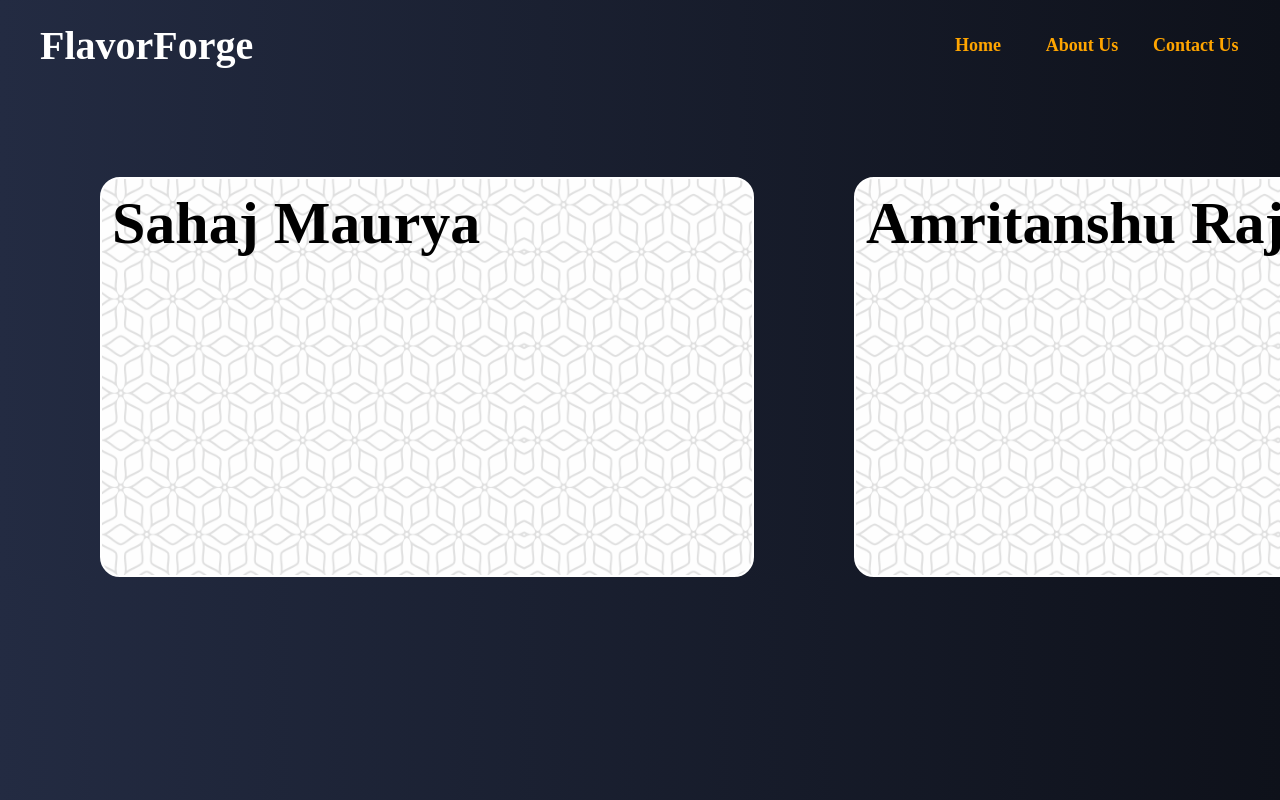
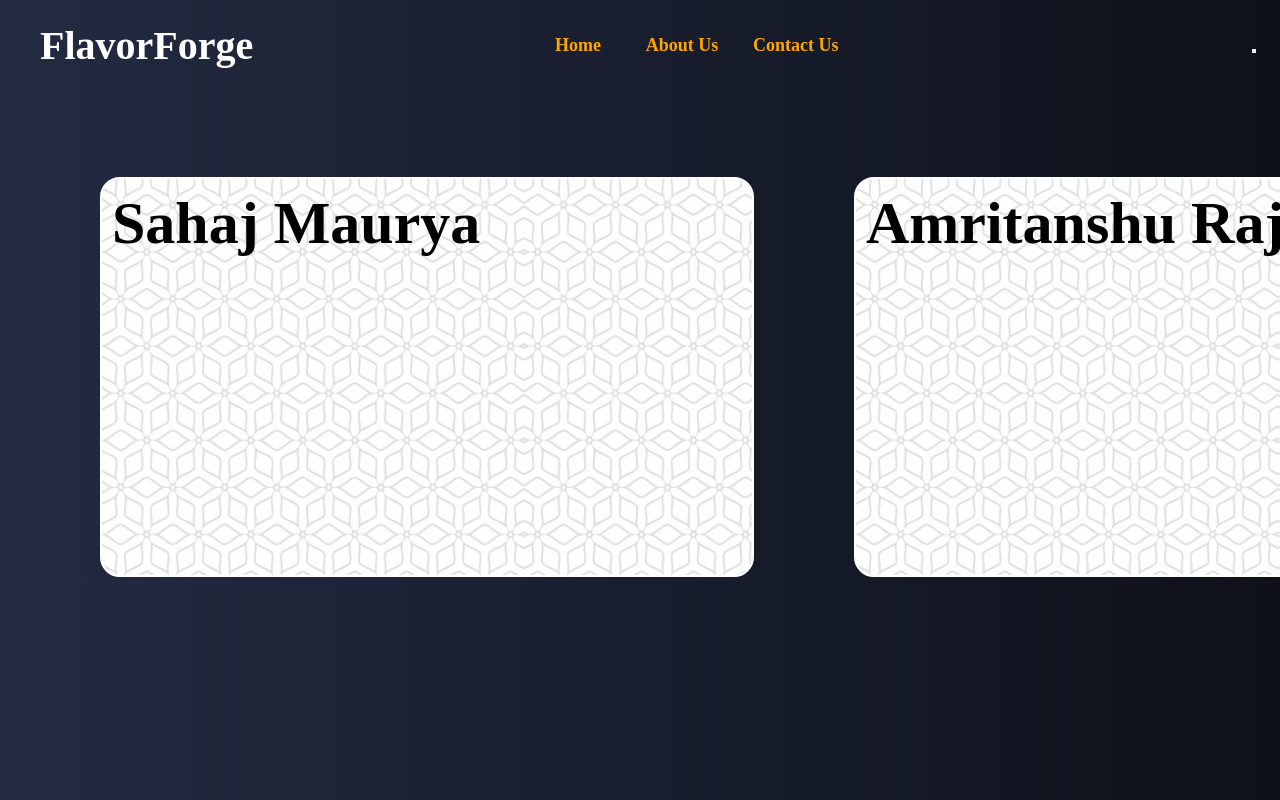
Before and after one commit to Scif-a11y/Recipe, a plain HTML site: page contact.html in a window 1280 px wide. Shown: the top 800 px of the page. Drawn offline with Linux system fonts and the light colour scheme.

Commit message:
Update contact.html

```diff
--- a/contact.html
+++ b/contact.html
@@ -210,6 +210,9 @@
         .second {
             animation: appear 1s linear;
         }
+        .but{
+            margin-left:10%;
+        }
     </style>
 </head>
 
@@ -226,7 +229,7 @@
                     <li><a href="contact.html">Contact Us</a></li>
                 </ul>
             </div>
-<!--             <div class="but"><button class="signUp"></button></div> -->
+            <div class="but"><button class="signUp"></button></div>
         </div>
     </header>
 
```
